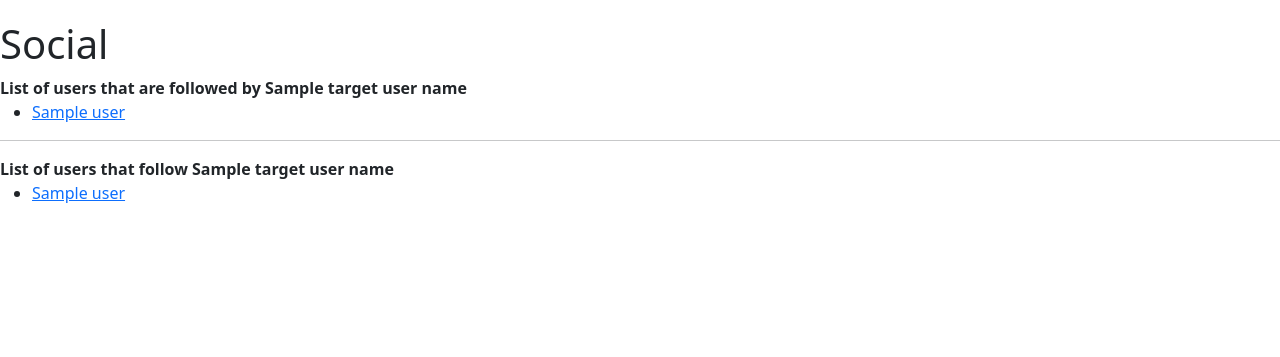
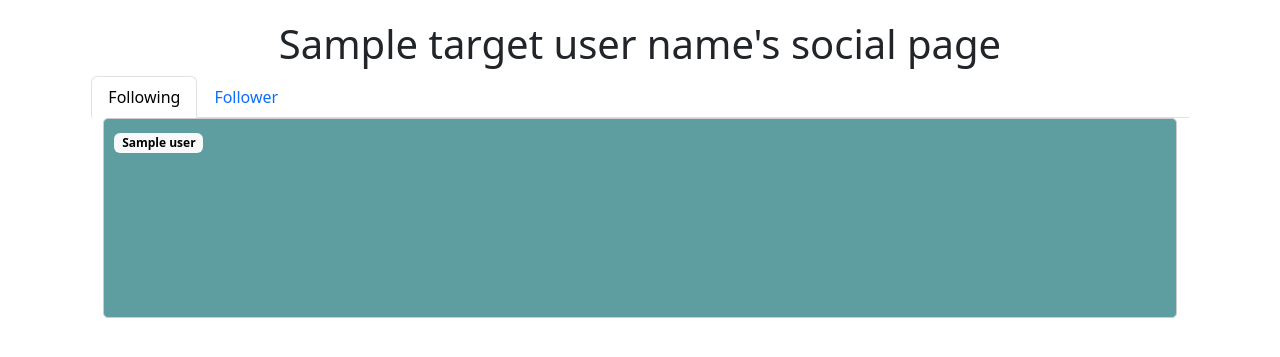
Before and after one commit to PaulRojasUN/Social_Recipes, a Django app: template app/templates/main_app/social.html in a window 1280 px wide. Shown: the part 56-413 px from the top of the page. Run offline with Django 3.2, Linux system fonts and the light colour scheme; the template is opened without the code that fills it: most values are stand-ins (such as "Sample title", 1, 10 or a date in 2020); some libraries are stand-ins or nearby versions.

Commit message:
Added social site styles

```diff
--- a/app/templates/main_app/social.html
+++ b/app/templates/main_app/social.html
@@ -1,6 +1,6 @@
 {% extends 'base.html' %}
 {% block content %}
-<div>
+<!-- <div>
     <h1>Social</h1>
     <strong>List of users that are followed by {{ target_user_name }}</strong>
     <ul>
@@ -15,5 +15,53 @@
             <li><a href="{% url 'view_account' user.follower_user_id__username %}">{{user.follower_user_id__first_name}}</a></li>
         {% endfor %}
     </ul>
+
+
+</div> -->
+
+<div class="contenedor d-flex justify-content-center align-items-center">
+
+    <div class="row">
+        <div class="d-flex justify-content-center">
+            <h1>{{ target_user_name }}'s social page</h1>
+        </div>
+        <ul class="nav nav-tabs" id="myTab" role="tablist">
+            <li class="nav-item" role="presentation">
+              <button class="nav-link active" id="following-tab" data-bs-toggle="tab" data-bs-target="#following-tab-pane" type="button" role="tab" aria-controls="following-tab-pane" aria-selected="true">Following</button>
+            </li>
+            <li class="nav-item" role="presentation">
+              <button class="nav-link" id="follower-tab" data-bs-toggle="tab" data-bs-target="#follower-tab-pane" type="button" role="tab" aria-controls="follower-tab-pane" aria-selected="false">Follower</button>
+            </li>
+        </ul>
+          <div class="tab-content" id="myTabContent">
+            <div class="tab-pane fade show active" id="following-tab-pane" role="tabpanel" aria-labelledby="following-tab" tabindex="0">
+                <ul class="mini-list">
+                    {% for user in follower_users %}
+
+                        <li>
+                            <a href="{% url 'view_account' user.target_user_id__username %}">
+                                <span class="badge text-bg-light">
+                                    {{user.target_user_id__first_name}}
+                                </span>
+                            </a>
+                        </li>
+                    {% endfor %}
+                </ul>
+            </div>
+            <div class="tab-pane fade" id="follower-tab-pane" role="tabpanel" aria-labelledby="follower-tab" tabindex="0">
+                <ul class="mini-list">
+                    {% for user in target_users %}
+                        <li>
+                            <a href="{% url 'view_account' user.follower_user_id__username %}">
+                                <span class="badge text-bg-light">
+                                    {{user.follower_user_id__first_name}}
+                                </span>
+                            </a>
+                        </li>
+                    {% endfor %}
+                </ul>
+            </div>
+          </div>
+    </div>
 </div>
 {% endblock %}
```
